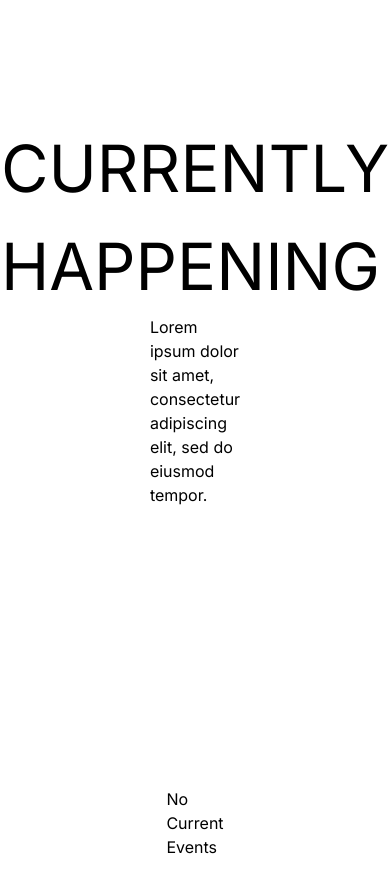
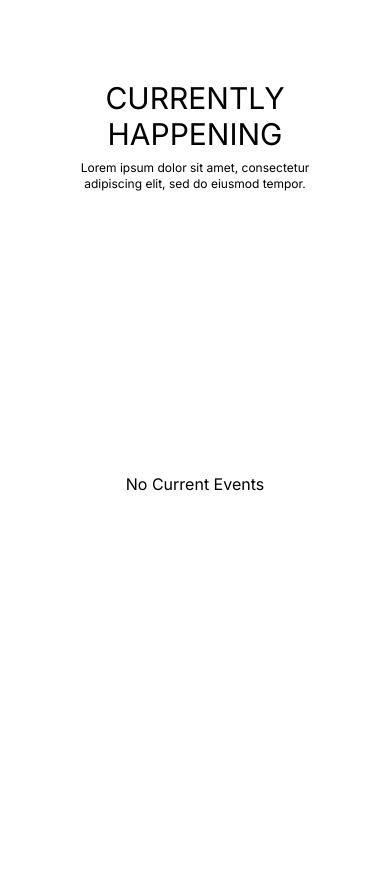
Before and after one commit to SAMAHAN-Systems-Development/sadya-2023-website, a Next.js app: page /CurrentlyHappeningSection in a window 390 px wide. Shown: the top 892 px of the page. After the commit the page ends 844 px from the top, so only its background shows below. Built offline with nearby package versions, Linux system fonts and the light colour scheme.

Commit message:
refactor: added padding and responsiveness (#10)

```diff
--- a/src/app/CurrentlyHappening/page.tsx
+++ b/src/app/CurrentlyHappening/page.tsx
@@ -4,6 +4,13 @@ import React, { useEffect, useState } from 'react';
 import EventCard from '../../components/ui/EventCard';
 import { EventData } from '../../data/EventData';
 import { FilterContents } from '../../utils/datetime';
+
+const mainContainerStyle = {
+  height: "1070px",
+  paddingTop: "120px",
+  paddingLeft: "195px",
+  paddingRight: "195px",
+};
 
 export default function Home() {
   const [filteredEvents, setFilteredEvents] = useState(
@@ -18,9 +25,9 @@ export default function Home() {
   }, [filteredEvents]);
 
   return (
-    <main>
+    <main style={mainContainerStyle}>
       {filteredEvents.length === 0 ? (
-        <div className="flex justify-center items-center h-screen">
+        <div className="flex justify-center items-center">
           <p>No Current Events</p>
         </div>
       ) : (
--- a/src/app/EventCard/page.tsx
+++ b/src/app/EventCard/page.tsx
@@ -2,18 +2,26 @@ import React from 'react';
 import EventCard from '../../components/ui/EventCard';
 import { EventData } from '../../data/EventData';
 
+const containerStyle = {
+  width: '100%',
+  maxWidth: '1200px',
+  height: '1050px',
+}
 export default function Home() {
   return (
     <main>
+      <div className='flex justify-center gap-5'>
+        <div style={containerStyle} className='flex flex-wrap justify-center gap-10 mt-10'>
           {EventData.map((event, index) => (
               <EventCard
-          key={index}
                 title={event.eventDataEntry}
                 date={event.eventDataDate}
                 description={event.eventDataDescription}
                 floor={event.eventDataFloor}
               />
           ))}
+        </div>
+      </div>
     </main>
   );
 }
--- a/src/components/CurrentlyHappeningSection/CurrentlyHappeningSection.tsx
+++ b/src/components/CurrentlyHappeningSection/CurrentlyHappeningSection.tsx
@@ -3,18 +3,11 @@ import React from "react";
 import HeadText from "../../components/CurrentlyHappeningSection/HeadText";
 import EventCard from "../../components/CurrentlyHappeningSection/MapEventCard";
 
-const mainContainerStyle = {
-    height: "1070px",
-    paddingTop: "120px",
-    paddingLeft: "195px",
-    paddingRight: "195px",
-  };
-
 export default function Home() {
-    return(
-        <main style={mainContainerStyle}>
+    return (
+        <main>
             <HeadText />
             <EventCard />
         </main>
-    )
+    );
 }
--- a/src/components/CurrentlyHappeningSection/HeadText.tsx
+++ b/src/components/CurrentlyHappeningSection/HeadText.tsx
@@ -1,16 +1,35 @@
+// import React from "react";
+
+// const textStyle = {
+//     fontSize: "65px",
+// }
+// export default function HeadText() {
+//     return(
+//         <main>
+//             <div className="flex flex-col justify-center items-center">
+//                 <p className="flex uppercase text-center" style={textStyle}>
+//                     currently happening</p>
+//                 <p className="text-center">
+//                     Lorem ipsum dolor sit amet, consectetur adipiscing elit, sed do eiusmod tempor.</p>
+//             </div>
+//         </main>
+//     );
+// }
+
 import React from "react";
 
-const textStyle = {
-    fontSize: "65px",
-}
 export default function HeadText() {
-    return(
+    return (
         <main>
             <div className="flex flex-col justify-center items-center">
-                <p className="flex uppercase " style={textStyle}>
-                    currently happening</p>
-                <p>
-                    Lorem ipsum dolor sit amet, consectetur adipiscing elit, sed do eiusmod tempor.</p>
+                <p className="flex uppercase text-center text-3xl sm:text-4xl md:text-5xl lg:text-6xl xl:text-6xl
+                pt-20 px-8 sm:px-8 lg:px-20 xl:px-24">
+                    currently happening
+                </p>
+                <p className="text-center text-xs sm:text-xs md:text-sm lg:text-base xl:text-base
+                pt-2 px-20 sm:px-20 md:px-16 lg:px-16 xl:px-24">
+                    Lorem ipsum dolor sit amet, consectetur adipiscing elit, sed do eiusmod tempor.
+                </p>
             </div>
         </main>
     );
--- a/src/components/ui/EventCard.tsx
+++ b/src/components/ui/EventCard.tsx
@@ -8,8 +8,8 @@ type CardProps = {
 };
 
 const cardStyle = {
-  width: '500px',
-  height: '320px',
+  width: '450px',
+  height: '300px',
   display: 'flex',
   flexDirection: 'column',
   justifyContent: 'space-between',
@@ -19,7 +19,6 @@ const containerStyle = {
   display: 'flex',
   justifyContent: 'center',
   alignItems: 'center',
-  height: '100vh',
 };
 
 const EventCard: React.FC<CardProps> = ({
```
Lines whose indentation alone changed are shown as unchanged.
